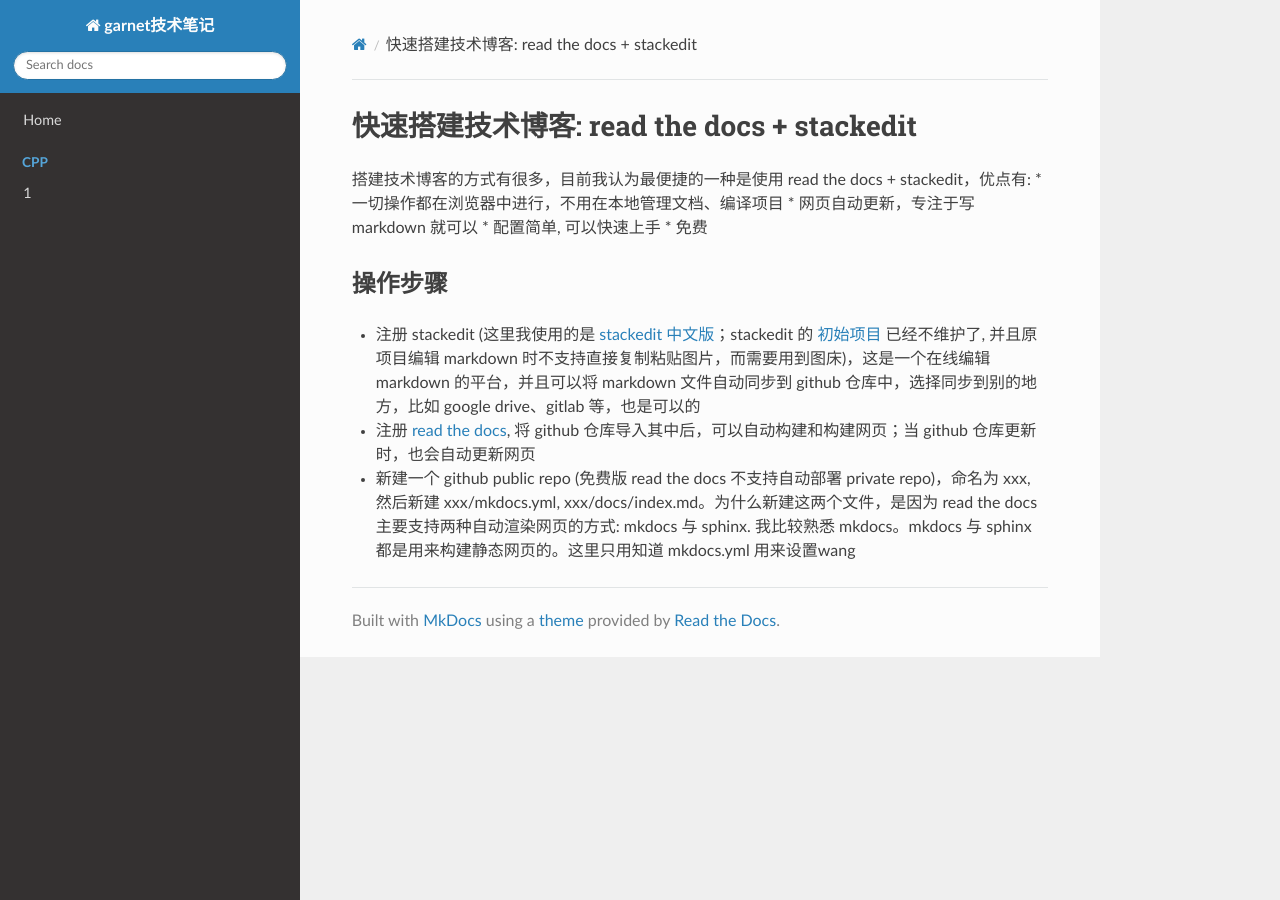
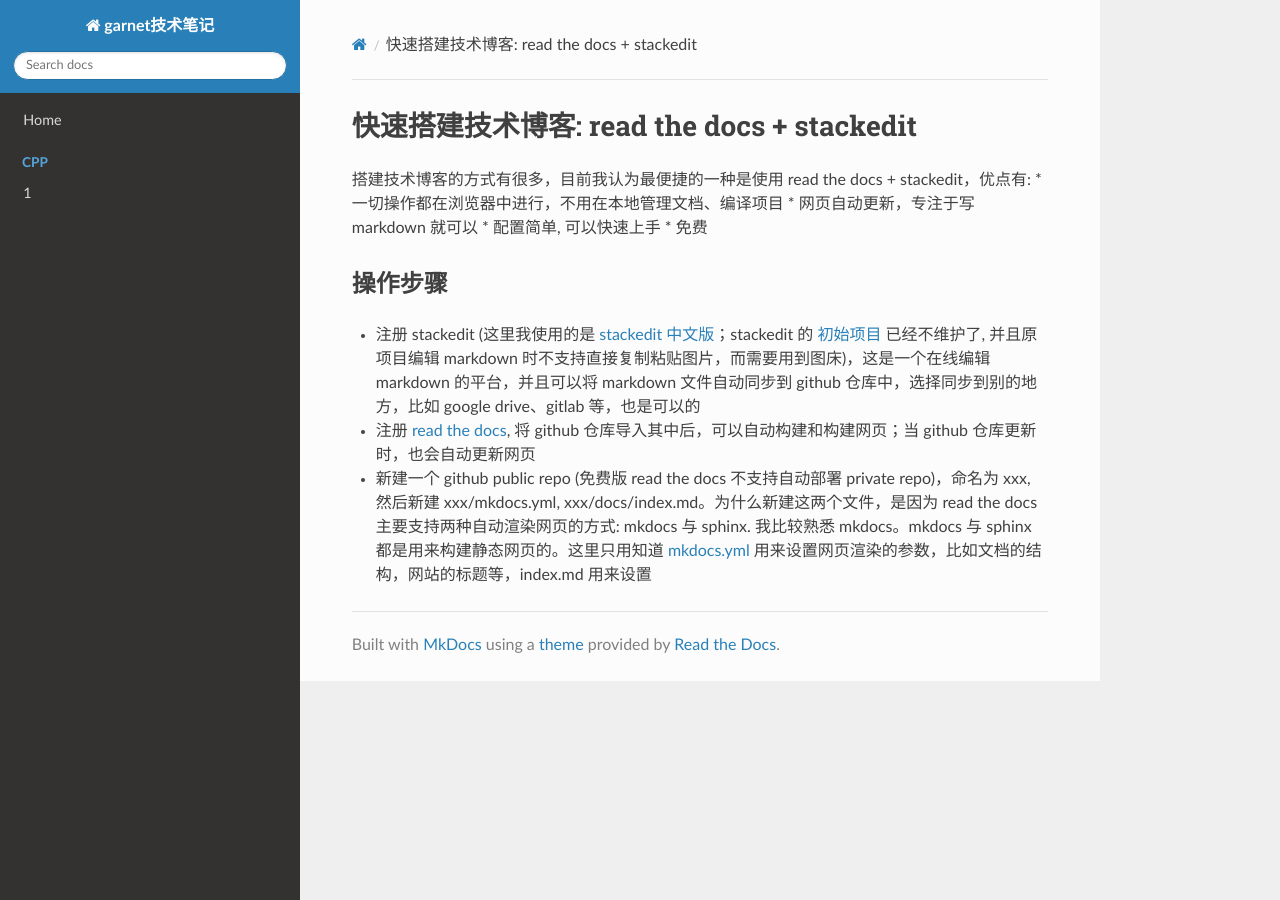
Before and after one commit to ymma98/technotes, an MkDocs documentation site: the page built from docs/杂谈/快速搭建技术博客: read the docs + stackedit.md, in a window 1280 px wide. Built offline with MkDocs 1.6.1, drawn with Linux system fonts in a browser that asks for light colours; nearby versions of some CDN libraries.

Commit message:
docs/杂谈/快速搭建技术博客: read the docs + stackedit.md updated from https://stackedit.cn/

```diff
--- a/docs/杂谈/快速搭建技术博客: read the docs + stackedit.md
+++ b/docs/杂谈/快速搭建技术博客: read the docs + stackedit.md
@@ -10,10 +10,10 @@
 
 * 注册 stackedit (这里我使用的是 [stackedit 中文版](https://stackedit.cn/)；stackedit 的 [初始项目](https://stackedit.io/) 已经不维护了, 并且原项目编辑 markdown 时不支持直接复制粘贴图片，而需要用到图床)，这是一个在线编辑 markdown 的平台，并且可以将 markdown 文件自动同步到 github 仓库中，选择同步到别的地方，比如 google drive、gitlab 等，也是可以的
 * 注册 [read the docs](https://about.readthedocs.com/), 将 github 仓库导入其中后，可以自动构建和构建网页；当 github 仓库更新时，也会自动更新网页
-* 新建一个 github public repo (免费版 read the docs 不支持自动部署 private repo)，命名为 xxx, 然后新建 xxx/mkdocs.yml, xxx/docs/index.md。为什么新建这两个文件，是因为 read the docs 主要支持两种自动渲染网页的方式: mkdocs 与 sphinx. 我比较熟悉 mkdocs。mkdocs 与 sphinx 都是用来构建静态网页的。这里只用知道 mkdocs.yml 用来设置wang
+* 新建一个 github public repo (免费版 read the docs 不支持自动部署 private repo)，命名为 xxx, 然后新建 xxx/mkdocs.yml, xxx/docs/index.md。为什么新建这两个文件，是因为 read the docs 主要支持两种自动渲染网页的方式: mkdocs 与 sphinx. 我比较熟悉 mkdocs。mkdocs 与 sphinx 都是用来构建静态网页的。这里只用知道 [mkdocs.yml](https://www.mkdocs.org/user-guide/configuration/) 用来设置网页渲染的参数，比如文档的结构，网站的标题等，index.md 用来设置
 
 
 
 <!--stackedit_data:
-eyJoaXN0b3J5IjpbLTE5NjQ0NzMwOTBdfQ==
+eyJoaXN0b3J5IjpbNjk1OTEzNjk2XX0=
 -->
```
